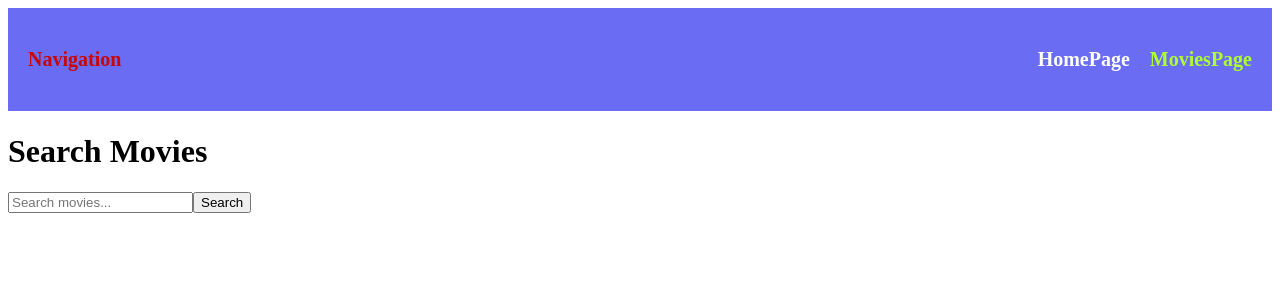
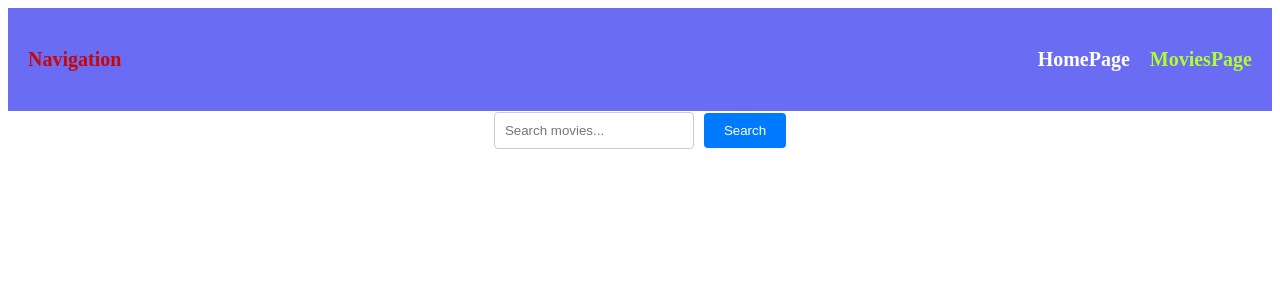
Before and after one commit to AndriyV2504/goit-react-hw-05, a React (Vite) app: page /movies in a window 1280 px wide. Shown: the top 300 px of the page. Built offline with nearby package versions, Linux system fonts and the light colour scheme.

Commit message:
SearchBar styles

```diff
--- a/src/components/SearchBar/SearchBar.jsx
+++ b/src/components/SearchBar/SearchBar.jsx
@@ -1,4 +1,5 @@
 import { useState } from "react";
+import s from "../SearchBar/SearchBar.module.css";
 
 const SearchBar = ({ onSearch }) => {
   const [query, setQuery] = useState("");
@@ -15,14 +16,17 @@ const SearchBar = ({ onSearch }) => {
 
   return (
     <div>
-      <form onSubmit={handleSubmit}>
+      <form onSubmit={handleSubmit} className={s.searchForm}>
         <input
           type="search"
           value={query}
           onChange={handleChange}
           placeholder="Search movies..."
+          className={s.input}
         />
-        <button type="submit">Search</button>
+        <button type="submit" className={s.button}>
+          Search
+        </button>
       </form>
     </div>
   );
--- /dev/null
+++ b/src/components/SearchBar/SearchBar.module.css
@@ -0,0 +1,27 @@
+.searchForm {
+    display: flex;
+    align-items: center;
+    justify-content: center;
+    margin-bottom: 20px;
+}
+
+.input {
+    width: 200px;
+    padding: 10px;
+    border-radius: 4px;
+    border: 1px solid #ccc;
+}
+
+.button {
+    padding: 10px 20px;
+    border: none;
+    border-radius: 4px;
+    background-color: #007bff;
+    color: white;
+    cursor: pointer;
+    margin-left: 10px;
+}
+
+.button:hover {
+    background-color: #0056b3;
+}
--- a/src/pages/MoviesPage/MoviesPage.jsx
+++ b/src/pages/MoviesPage/MoviesPage.jsx
@@ -32,7 +32,6 @@ const MoviesPage = () => {
 
   return (
     <div>
-      <h1>Search Movies</h1>
       <SearchBar onSearch={handleSearch} />
       <MovieList movies={movies} />
     </div>
```
